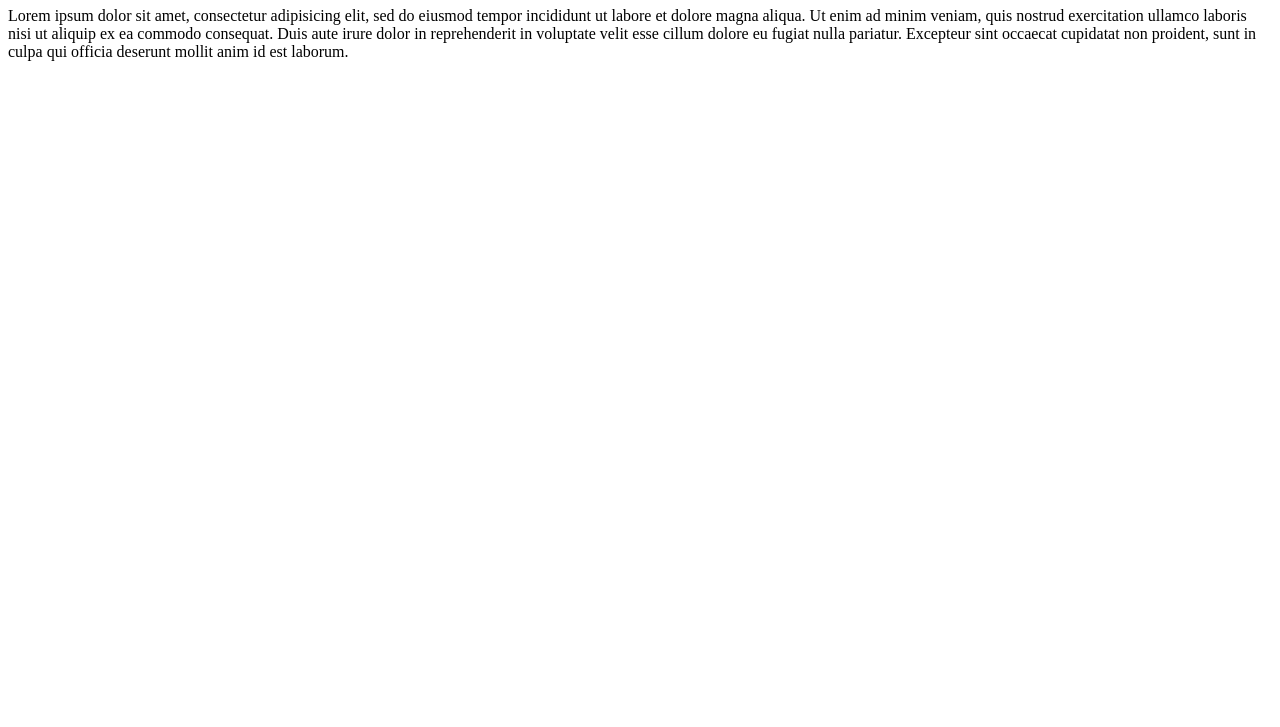
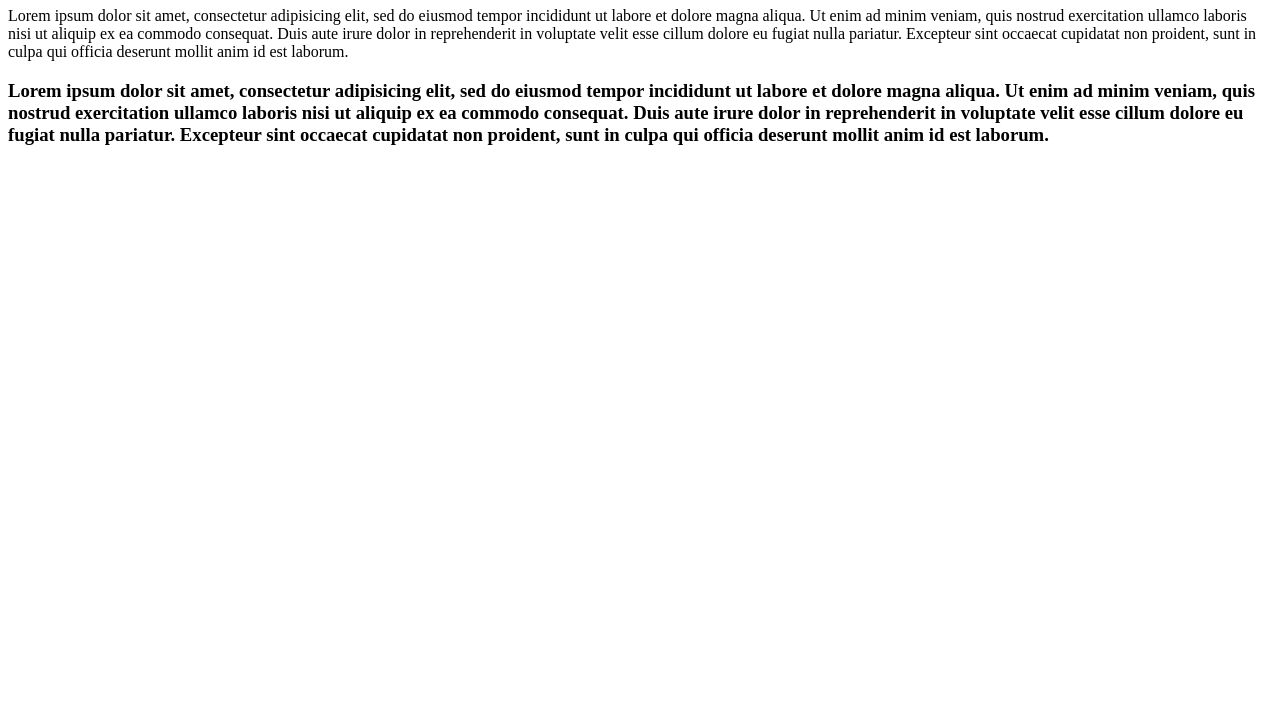
Before and after one commit to syamsiimanpermana/wpu-git-test-2, a plain HTML site: page index.html in a window 1280 px wide. Shown: the part 73-800 px from the top of the page. Drawn offline with Linux system fonts and the light colour scheme.

Commit message:
menambahkan h3

```diff
--- a/index.html
+++ b/index.html
@@ -11,5 +11,11 @@ quis nostrud exercitation ullamco laboris nisi ut aliquip ex ea commodo
 consequat. Duis aute irure dolor in reprehenderit in voluptate velit esse
 cillum dolore eu fugiat nulla pariatur. Excepteur sint occaecat cupidatat non
 proident, sunt in culpa qui officia deserunt mollit anim id est laborum.</p>
+<h3>Lorem ipsum dolor sit amet, consectetur adipisicing elit, sed do eiusmod
+tempor incididunt ut labore et dolore magna aliqua. Ut enim ad minim veniam,
+quis nostrud exercitation ullamco laboris nisi ut aliquip ex ea commodo
+consequat. Duis aute irure dolor in reprehenderit in voluptate velit esse
+cillum dolore eu fugiat nulla pariatur. Excepteur sint occaecat cupidatat non
+proident, sunt in culpa qui officia deserunt mollit anim id est laborum.</h3>
 </body>
 </html>
```
